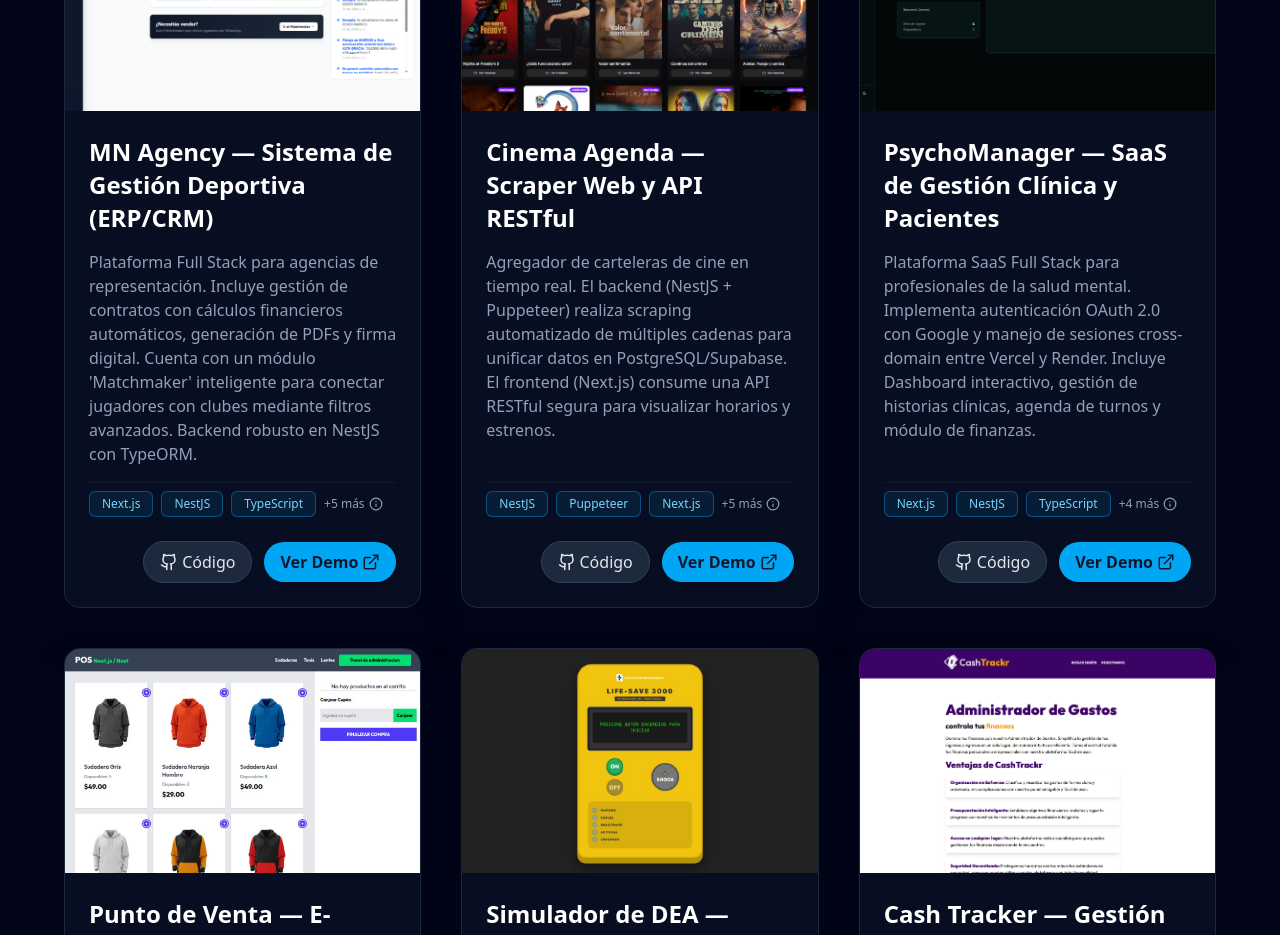
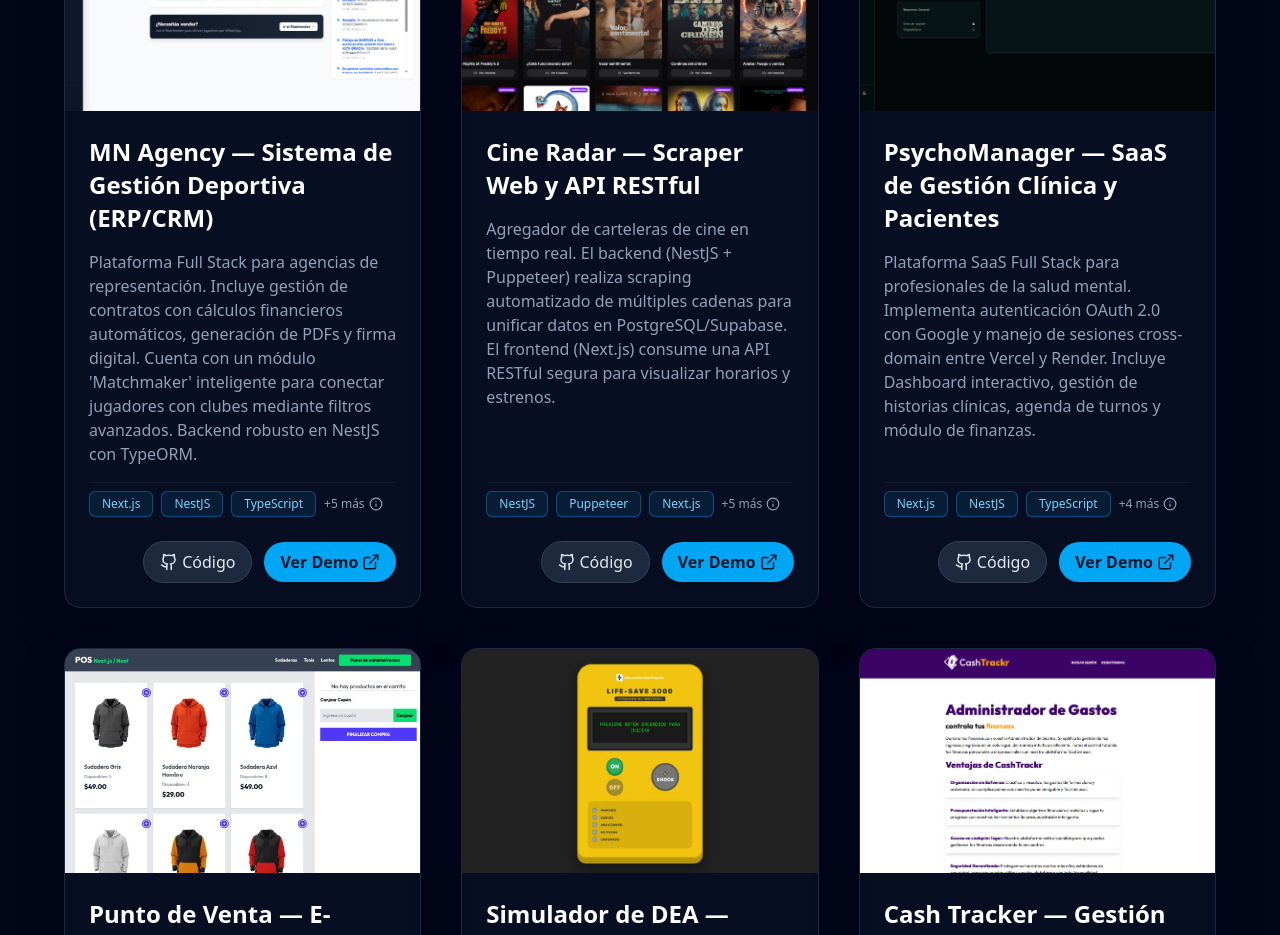
Before and after one commit to tomireyes28/portfolio-tomas-reyes, a Next.js app: page / in a window 1280 px wide. Shown: the part 960-1895 px from the top of the page. Built offline with nearby package versions, Linux system fonts and the light colour scheme.

Commit message:
added links for Cine Radar App

```diff
--- a/src/projects.ts
+++ b/src/projects.ts
@@ -20,16 +20,16 @@ export const projects: Project[] = [
   {
     id: "cinema-agenda",
     title: {
-      es: "Cinema Agenda — Scraper Web y API RESTful",
-      en: "Cinema Agenda — Web Scraper & RESTful API",
+      es: "Cine Radar — Scraper Web y API RESTful",
+      en: "Cine Radar — Web Scraper & RESTful API",
     },
     shortDescription: {
       es: "Agregador de carteleras de cine en tiempo real. El backend (NestJS + Puppeteer) realiza scraping automatizado de múltiples cadenas para unificar datos en PostgreSQL/Supabase. El frontend (Next.js) consume una API RESTful segura para visualizar horarios y estrenos.",
       en: "Real-time cinema showtime aggregator. The backend (NestJS + Puppeteer) performs automated scraping of multiple chains to unify data in PostgreSQL/Supabase. The Next.js frontend consumes a secure RESTful API to visualize schedules and releases.",
     },
     techStack: ["NestJS", "Puppeteer", "Next.js", "Prisma", "PostgreSQL", "Supabase", "TypeScript", "TailwindCSS"],
-    demoUrl: "https://cinema-agenda-app.vercel.app/",
-    repoUrl: "https://github.com/tomireyes28/cinema-agenda-app",
+    demoUrl: "https://cine-radar-app.vercel.app/",
+    repoUrl: "https://github.com/tomireyes28/cine-radar",
     image: "/projects/cinemaapp.png",
   },
   {
```
